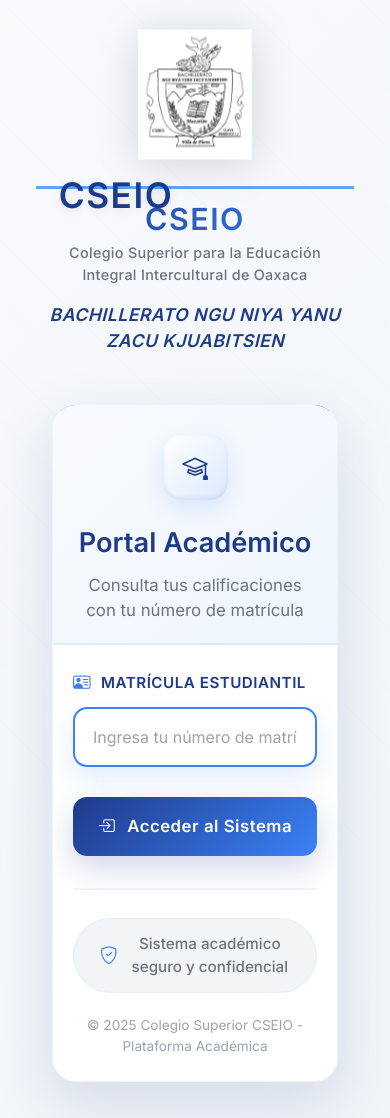
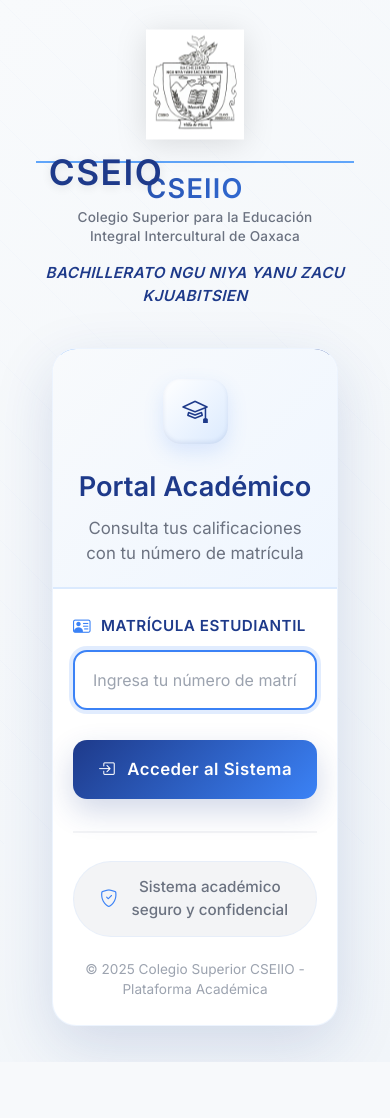
Before and after one commit to Paulina-Ramirez/-p-calificaciones, a Django app: page / in a window 390 px wide. After the commit the page ends 1062 px from the top, so only its background shows below. Run offline with Django 5.2, Linux system fonts and the light colour scheme.

Commit message:
Actualización de login

```diff
--- a/alumnos/templates/alumnos/login.html
+++ b/alumnos/templates/alumnos/login.html
@@ -53,23 +53,23 @@
         z-index: -1;
     }
 
-    /* Header con logo en esquina y nombre a la derecha */
+    /* Header con logo en esquina y nombre a la derecha - MÁS PEQUEÑO */
     .header-container {
         position: absolute;
-        top: 30px;
-        left: 30px;
-        right: 30px;
+        top: 25px; /* Reducido de 30px */
+        left: 25px; /* Reducido de 30px */
+        right: 25px; /* Reducido de 30px */
         display: flex;
         align-items: center;
-        gap: 25px;
+        gap: 20px; /* Reducido de 25px */
         z-index: 100;
     }
 
     .logo-corner {
-        width: 160px;
-        height: 160px;
+        width: 140px; /* Reducido de 160px */
+        height: 140px; /* Reducido de 160px */
         object-fit: contain;
-        filter: drop-shadow(0 4px 20px rgba(0, 0, 0, 0.15));
+        filter: drop-shadow(0 4px 15px rgba(0, 0, 0, 0.12)); /* Sombra más sutil */
         transition: var(--transition);
         cursor: pointer;
         flex-shrink: 0;
@@ -77,7 +77,7 @@
 
     .logo-corner:hover {
         transform: scale(1.05) rotate(2deg);
-        filter: drop-shadow(0 6px 30px rgba(0, 0, 0, 0.2));
+        filter: drop-shadow(0 6px 25px rgba(0, 0, 0, 0.18));
     }
 
     .institution-header {
@@ -87,33 +87,33 @@
     }
 
     .institution-header h1 {
-        font-size: 2.5rem;
-        font-weight: 800;
+        font-size: 2.2rem; /* Reducido de 2.5rem */
+        font-weight: 700; /* Reducido de 800 */
         background: linear-gradient(135deg, var(--primary-blue), var(--secondary-blue));
         -webkit-background-clip: text;
         -webkit-text-fill-color: transparent;
         background-clip: text;
-        margin-bottom: 8px;
-        letter-spacing: 1.5px;
+        margin-bottom: 6px; /* Reducido de 8px */
+        letter-spacing: 1.2px; /* Reducido de 1.5px */
         line-height: 1;
     }
 
     .institution-header p {
-        font-size: 1.1rem;
+        font-size: 1rem; /* Reducido de 1.1rem */
         color: var(--medium-gray);
         font-weight: 500;
-        line-height: 1.5;
-        letter-spacing: 0.3px;
-        max-width: 600px;
+        line-height: 1.4; /* Reducido de 1.5 */
+        letter-spacing: 0.2px; /* Reducido de 0.3px */
+        max-width: 550px; /* Reducido de 600px */
     }
 
     .bachillerato-name {
-        font-size: 1.3rem;
+        font-size: 1.1rem; /* Reducido de 1.3rem */
         font-weight: 600;
         color: var(--primary-blue);
-        margin-top: 5px;
+        margin-top: 4px; /* Reducido de 5px */
         font-style: italic;
-        letter-spacing: 0.5px;
+        letter-spacing: 0.4px; /* Reducido de 0.5px */
     }
 
     /* Contenedor principal - FORMULARIO MÁS ARRIBA Y ANCHO */
@@ -387,27 +387,27 @@
     /* Responsive */
     @media (max-width: 1200px) {
         .header-container {
-            top: 25px;
-            left: 25px;
-            right: 25px;
-            gap: 20px;
+            top: 22px; /* Reducido */
+            left: 22px; /* Reducido */
+            right: 22px; /* Reducido */
+            gap: 18px; /* Reducido */
         }
 
         .logo-corner {
-            width: 150px;
-            height: 150px;
+            width: 130px; /* Reducido */
+            height: 130px; /* Reducido */
         }
 
         .institution-header h1 {
-            font-size: 2.2rem;
+            font-size: 2rem; /* Reducido */
         }
 
         .institution-header p {
-            font-size: 1rem;
+            font-size: 0.95rem; /* Reducido */
         }
 
         .bachillerato-name {
-            font-size: 1.2rem;
+            font-size: 1.05rem; /* Reducido */
         }
 
         .login-wrapper {
@@ -421,27 +421,27 @@
 
     @media (max-width: 992px) {
         .header-container {
-            top: 20px;
-            left: 20px;
-            right: 20px;
-            gap: 15px;
+            top: 18px; /* Reducido */
+            left: 18px; /* Reducido */
+            right: 18px; /* Reducido */
+            gap: 14px; /* Reducido */
         }
 
         .logo-corner {
-            width: 140px;
-            height: 140px;
+            width: 120px; /* Reducido */
+            height: 120px; /* Reducido */
         }
 
         .institution-header h1 {
-            font-size: 2rem;
+            font-size: 1.8rem; /* Reducido */
         }
 
         .institution-header p {
-            font-size: 0.95rem;
+            font-size: 0.9rem; /* Reducido */
         }
 
         .bachillerato-name {
-            font-size: 1.1rem;
+            font-size: 1rem; /* Reducido */
         }
 
         .login-wrapper {
@@ -461,38 +461,38 @@
             right: 0;
             flex-direction: column;
             text-align: center;
-            margin-bottom: 30px;
-            gap: 20px;
+            margin-bottom: 25px; /* Reducido de 30px */
+            gap: 15px; /* Reducido de 20px */
         }
 
         .logo-corner {
-            width: 150px;
-            height: 150px;
+            width: 130px; /* Reducido de 150px */
+            height: 130px; /* Reducido de 150px */
         }
 
         .institution-header {
             padding-left: 0;
             border-left: none;
-            border-top: 3px solid var(--accent-blue);
-            padding-top: 15px;
+            border-top: 2px solid var(--accent-blue); /* Reducido de 3px */
+            padding-top: 12px; /* Reducido de 15px */
         }
 
         .institution-header h1 {
-            font-size: 2.2rem;
+            font-size: 1.9rem; /* Reducido de 2.2rem */
         }
 
         .institution-header p {
-            font-size: 1rem;
+            font-size: 0.95rem; /* Reducido de 1rem */
             max-width: 100%;
             padding: 0 20px;
         }
 
         .bachillerato-name {
-            font-size: 1.2rem;
+            font-size: 1.05rem; /* Reducido de 1.2rem */
         }
 
         .login-wrapper {
-            padding-top: 40px;
+            padding-top: 35px; /* Reducido de 40px */
             min-height: auto;
         }
 
@@ -521,28 +521,28 @@
 
     @media (max-width: 480px) {
         .header-container {
-            margin-bottom: 20px;
+            margin-bottom: 15px; /* Reducido de 20px */
         }
 
         .logo-corner {
-            width: 130px;
-            height: 130px;
+            width: 110px; /* Reducido de 130px */
+            height: 110px; /* Reducido de 130px */
         }
 
         .institution-header h1 {
-            font-size: 1.9rem;
+            font-size: 1.7rem; /* Reducido de 1.9rem */
         }
 
         .institution-header p {
-            font-size: 0.9rem;
+            font-size: 0.85rem; /* Reducido de 0.9rem */
         }
 
         .bachillerato-name {
-            font-size: 1.1rem;
+            font-size: 0.95rem; /* Reducido de 1.1rem */
         }
 
         .login-wrapper {
-            padding-top: 30px;
+            padding-top: 25px; /* Reducido de 30px */
         }
 
         .form-header {
@@ -573,14 +573,32 @@
             font-size: 1.05rem;
         }
     }
+
+    /* Estilos adicionales para pantallas muy grandes */
+    @media (min-width: 1600px) {
+        .header-container {
+            top: 30px;
+            left: 40px;
+            right: 40px;
+        }
+
+        .logo-corner {
+            width: 150px; /* Mantenemos un tamaño moderado */
+            height: 150px;
+        }
+
+        .institution-header h1 {
+            font-size: 2.3rem; /* Un poco más grande pero no excesivo */
+        }
+    }
 </style>
 
-<!-- Header con logo en esquina y nombre a la derecha -->
+<!-- Header con logo en esquina y nombre a la derecha - MÁS PEQUEÑO -->
 <div class="header-container">
     <img src="{% static 'img/logo-cseio-blanco.png' %}" alt="Logo CSEIO" class="logo-corner">
 
     <div class="institution-header">
-        <h1>CSEIO</h1>
+        <h1>CSEIIO</h1>
         <p>Colegio Superior para la Educación Integral Intercultural de Oaxaca</p>
         <div class="bachillerato-name">BACHILLERATO NGU NIYA YANU ZACU KJUABITSIEN</div>
     </div>
@@ -640,7 +658,7 @@
                     <span>Sistema académico seguro y confidencial</span>
                 </div>
                 <div class="copyright">
-                    © {% now "Y" %} Colegio Superior CSEIO - Plataforma Académica
+                    © {% now "Y" %} Colegio Superior CSEIIO - Plataforma Académica
                 </div>
             </div>
         </div>
@@ -857,8 +875,8 @@
             left: 0;
             top: 50%;
             transform: translateY(-50%);
-            width: 160px;
-            height: 160px;
+            width: 140px;
+            height: 140px;
             display: flex;
             align-items: center;
             justify-content: center;
```
